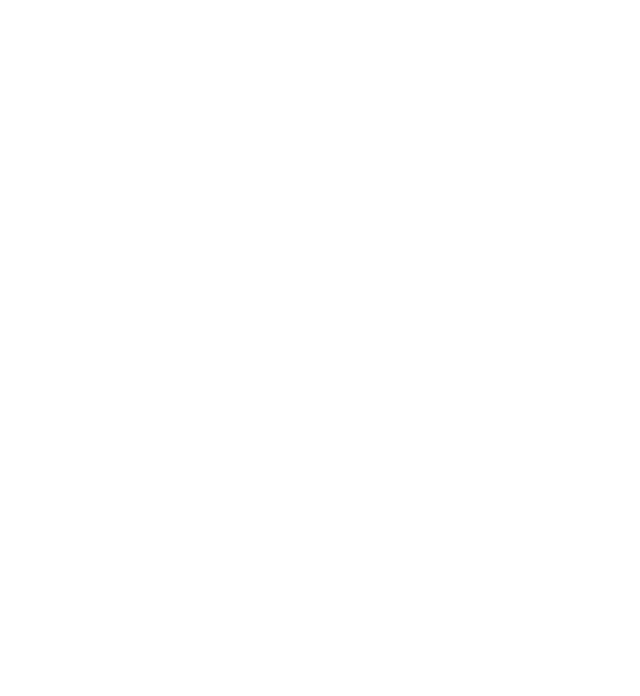
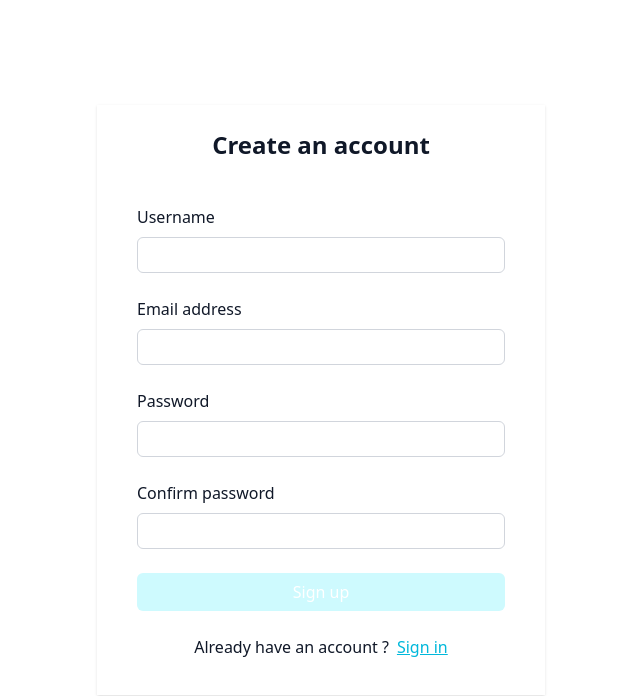
Before and after one commit to salahghr4/mern-auth-workflow, a React (Vite) app in the folder client/: page /register in a window 1280 px wide. Before the commit this address had no page. Shown: the top 696 px of the page, without its empty margins (319-959 px from the left). Built offline with nearby package versions, Linux system fonts and the light colour scheme.

Commit message:
create login & register ui page

```diff
--- a/client/src/App.tsx
+++ b/client/src/App.tsx
@@ -1,12 +1,15 @@
 import { Route, Routes } from "react-router-dom";
 import Home from "./components/Home";
+import RegisterPage from "./pages/RegisterPage";
+import LoginPage from "./pages/LoginPage";
 
 function App() {
   return (
-    <div className="min-h-screen bg-white flex items-center justify-center  overflow-hidden relative">
+    <div className="bg-white min-h-screen overflow-hidden ">
       <Routes>
-        <Route path="/" element={<Home />}
-        />
+        <Route path="/" element={<Home />} />
+        <Route path="/login" element={<LoginPage />}/>
+        <Route path="/register" element={<RegisterPage />}/>
       </Routes>
     </div>
   );
--- /dev/null
+++ b/client/src/components/Button.tsx
@@ -0,0 +1,19 @@
+
+type buttonProps = {
+  children: string;
+  disabled: boolean;
+};
+
+const Button = ({ children, disabled }: buttonProps) => {
+  return (
+    <button
+      type="submit"
+      disabled={disabled}
+      className="w-full bg-cyan-500 h-[38px] px-2 rounded-md disabled:bg-cyan-100 disabled:cursor-not-allowed  text-white font-medium cursor-pointer hover:bg-sky-400 transition-colors duration-300"
+    >
+      {children}
+    </button>
+  );
+};
+
+export default Button;
--- /dev/null
+++ b/client/src/components/Input.tsx
@@ -0,0 +1,24 @@
+import React, { HTMLInputTypeAttribute } from "react";
+
+type InputProps = {
+  label: string;
+  type: HTMLInputTypeAttribute;
+  value: string;
+  onChange: (e: React.ChangeEvent<HTMLInputElement>) => void;
+};
+
+const Input = ({ label, ...props }: InputProps) => {
+  return (
+    <div>
+      <label className="block font-medium text-gray-900">{label}</label>
+      <div className="mt-2">
+        <input
+          {...props}
+          className="w-full text-gray-900 py-1.5 px-3 rounded-md outline-1 -outline-offset-1 outline-gray-300  focus:outline-cyan-500 focus:outline-2"
+        />
+      </div>
+    </div>
+  );
+};
+
+export default Input;
--- /dev/null
+++ b/client/src/pages/LoginPage.tsx
@@ -0,0 +1,52 @@
+import { Link } from "react-router-dom";
+import Input from "../components/Input";
+import React, { useState } from "react";
+import Button from "../components/Button";
+
+const RegisterPage = () => {
+  const [email, setEmail] = useState("");
+  const [password, setPassword] = useState("");
+
+  const handleSubmit = (e: React.FormEvent<HTMLFormElement>) => {
+    e.preventDefault();
+    console.log(email, password);
+  };
+
+  return (
+    <div className="grid place-items-center min-h-screen">
+      <form
+        className="max-w-md flex items-center justify-center flex-col w-full py-6 px-8 shadow-sm"
+        onSubmit={handleSubmit}
+      >
+        <h1 className="text-2xl font-bold text-gray-900">Sign in to your account</h1>
+        <div className="w-full py-3 px-2 mt-8 space-y-6">
+          <Input
+            label="Email address"
+            type="email"
+            value={email}
+            onChange={(e) => setEmail(e.target.value)}
+          />
+          <Input
+            label="Password"
+            type="password"
+            value={password}
+            onChange={(e) => setPassword(e.target.value)}
+          />
+          <Link to={"/password/forgot"} className="block -mt-5 underline text-cyan-500 cursor-pointer">Forgot password ?</Link>
+          <Button disabled={!email || password.length < 8}>Sign up</Button>
+          <div className="flex justify-center gap-2 w-full">
+            <p className="text-gray-900">Don't have an account?</p>
+            <Link
+              to={"/register"}
+              className="underline text-cyan-500 cursor-pointer"
+            >
+              Sign up
+            </Link>
+          </div>
+        </div>
+      </form>
+    </div>
+  );
+};
+
+export default RegisterPage;
--- /dev/null
+++ b/client/src/pages/RegisterPage.tsx
@@ -0,0 +1,71 @@
+import { Link } from "react-router-dom";
+import Input from "../components/Input";
+import React, { useState } from "react";
+import Button from "../components/Button";
+
+const RegisterPage = () => {
+  const [username, setUsername] = useState("");
+  const [email, setEmail] = useState("");
+  const [password, setPassword] = useState("");
+  const [confirmPassword, setConfirmPassword] = useState("");
+
+  const handleSubmit = (e: React.FormEvent<HTMLFormElement>) => {
+    e.preventDefault();
+    console.log(username, email, password);
+  };
+
+  return (
+    <div className="grid place-items-center min-h-screen">
+      <form
+        className="max-w-md flex items-center justify-center flex-col w-full py-6 px-8 shadow-sm"
+        onSubmit={handleSubmit}
+      >
+        <h1 className="text-2xl font-bold text-gray-900">Create an account</h1>
+        <div className="w-full py-3 px-2 mt-8 space-y-6">
+          <Input
+            label="Username"
+            type="text"
+            value={username}
+            onChange={(e) => setUsername(e.target.value)}
+          />
+          <Input
+            label="Email address"
+            type="email"
+            value={email}
+            onChange={(e) => setEmail(e.target.value)}
+          />
+          <Input
+            label="Password"
+            type="password"
+            value={password}
+            onChange={(e) => setPassword(e.target.value)}
+          />
+          <Input
+            label="Confirm password"
+            type="password"
+            value={confirmPassword}
+            onChange={(e) => setConfirmPassword(e.target.value)}
+          />
+          <Button
+            disabled={
+              !email || password.length < 8 || password !== confirmPassword
+            }
+          >
+            Sign up
+          </Button>
+          <div className="flex justify-center gap-2 w-full">
+            <p className="text-gray-900">Already have an account ?</p>
+            <Link
+              to={"/login"}
+              className="underline text-cyan-500 cursor-pointer"
+            >
+              Sign in
+            </Link>
+          </div>
+        </div>
+      </form>
+    </div>
+  );
+};
+
+export default RegisterPage;
```
